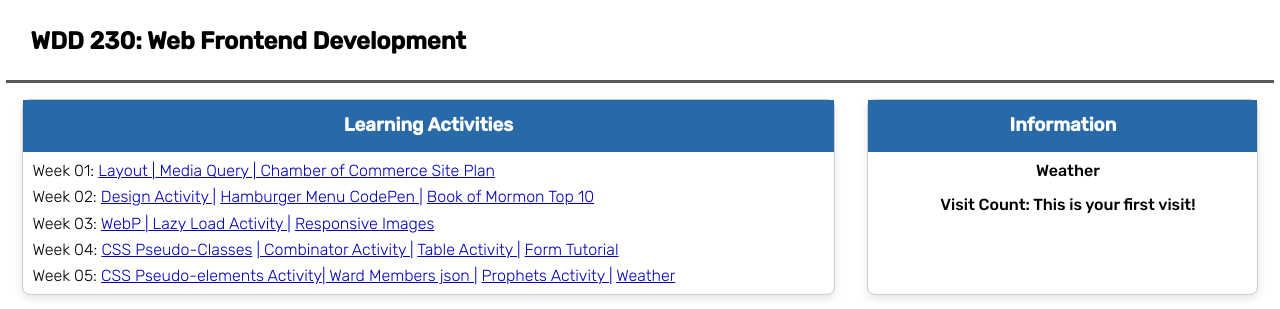
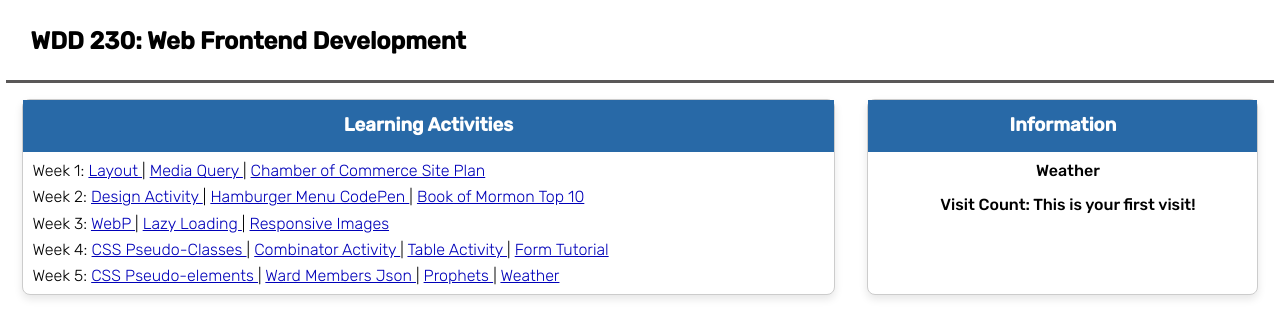
Before and after one commit to hmoisesgb/wdd230, a plain HTML site: page index.html in a window 1280 px wide. Shown: the part 1013-1322 px from the top of the page. Drawn offline with Linux system fonts and the light colour scheme; no server answers; grey boxes are pictures that could not be loaded.

Commit message:
Completed Team Activity

```diff
--- a/index.html
+++ b/index.html
@@ -46,12 +46,12 @@
         <h2>WDD 230: Web Frontend Development</h2>
         <section class="card">
             <h3>Learning Activities</h3>
-            <ul>
-                <li>Week 01: <a href="week01/holygrail.html">Layout |</a><a href="week01/media-query.html"> Media Query |</a><a href="week01/chamber-site-plan.html"> Chamber of Commerce Site Plan</a></li>
+            <ul id="weekContainer">
+                <!-- <li>Week 01: <a href="week01/holygrail.html">Layout |</a><a href="week01/media-query.html"> Media Query |</a><a href="week01/chamber-site-plan.html"> Chamber of Commerce Site Plan</a></li>
                 <li>Week 02: <a href="week02/design.html">Design Activity |</a> <a href="https://codepen.io/hmoisesgb/pen/JjxJLwL"> Hamburger Menu CodePen |</a> <a href="week02/bom.html">Book of Mormon Top 10</a></li>
                 <li>Week 03: <a href="week03/images/landscape.webp">WebP |</a><a href="week03/lazyload.html"> Lazy Load Activity |</a> <a href="week03/responsive-images.html"> Responsive Images</a></li>
                 <li>Week 04: <a href="https://codepen.io/hmoisesgb/pen/NWoMJWW">CSS Pseudo-Classes</a> <a href="week04/images/combinator.jpg">| Combinator Activity |</a> <a href="week04/tablebuild.html"> Table Activity |</a> <a href="week04/form-start/index.html"> Form Tutorial</a></li>
-                <li>Week 05: <a href="https://codepen.io/hmoisesgb/pen/VwgNdZb">CSS Pseudo-elements Activity</a><a href="week05/new-ward-members.json">| Ward Members json |</a> <a href="week05/prophets.html"> Prophets Activity |</a> <a href="week05/weather.html"> Weather</a></li>
+                <li>Week 05: <a href="https://codepen.io/hmoisesgb/pen/VwgNdZb">CSS Pseudo-elements Activity</a><a href="week05/new-ward-members.json">| Ward Members json |</a> <a href="week05/prophets.html"> Prophets Activity |</a> <a href="week05/weather.html"> Weather</a></li> -->
             </ul>
         </section>
         <section class="card" id="section2">
--- a/scripts/links.js
+++ b/scripts/links.js
@@ -1,10 +1,31 @@
 const baseURL = "https://hmoisesgb.github.io/wdd230/";
 const linksURL = "https://hmoisesgb.github.io/wdd230/data/links.json";
+const weekContainer = document.querySelector('#weekContainer');
 
 async function getLinks() {
     const response = await fetch(linksURL);
     const data = await response.json();
-    console.log(data);
+    displayLinks(data.weeks);
+}
+
+const displayLinks = (weeks) => {
+    weeks.forEach((week) => {
+        let list = document.createElement('li');
+        list.textContent = `${week.week}: `;
+        let links = week.links;
+        links.forEach((link, index) => {
+            let anchor = document.createElement('a');
+            anchor.setAttribute('href',link.url);
+            anchor.textContent = `${link.title} `;
+            list.appendChild(anchor);
+
+            if (index < links.length - 1) {
+                let separator = document.createTextNode(' | ');
+                list.appendChild(separator);
+            }
+        });
+        weekContainer.appendChild(list);
+    });
 }
 
 getLinks();
```
